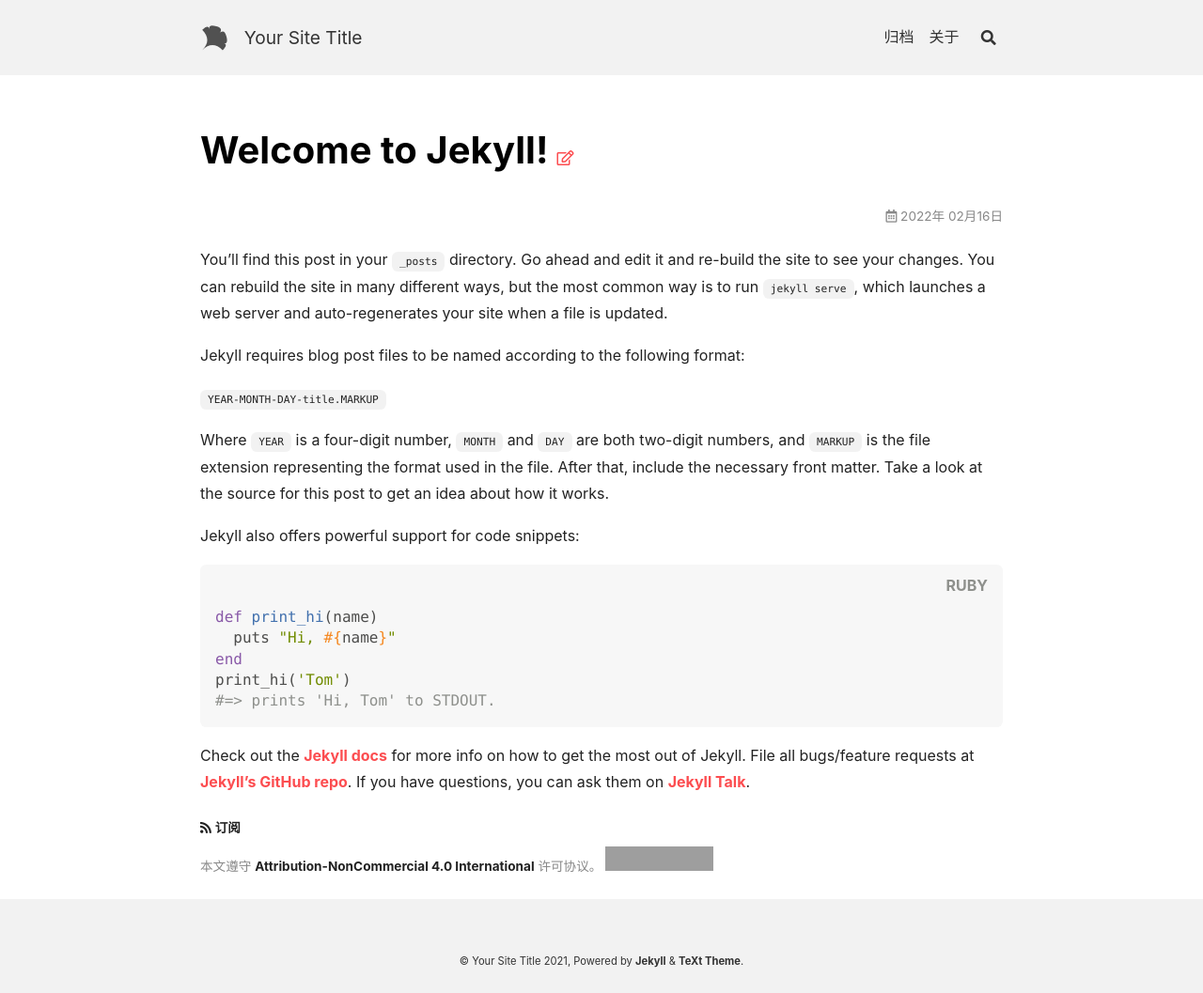
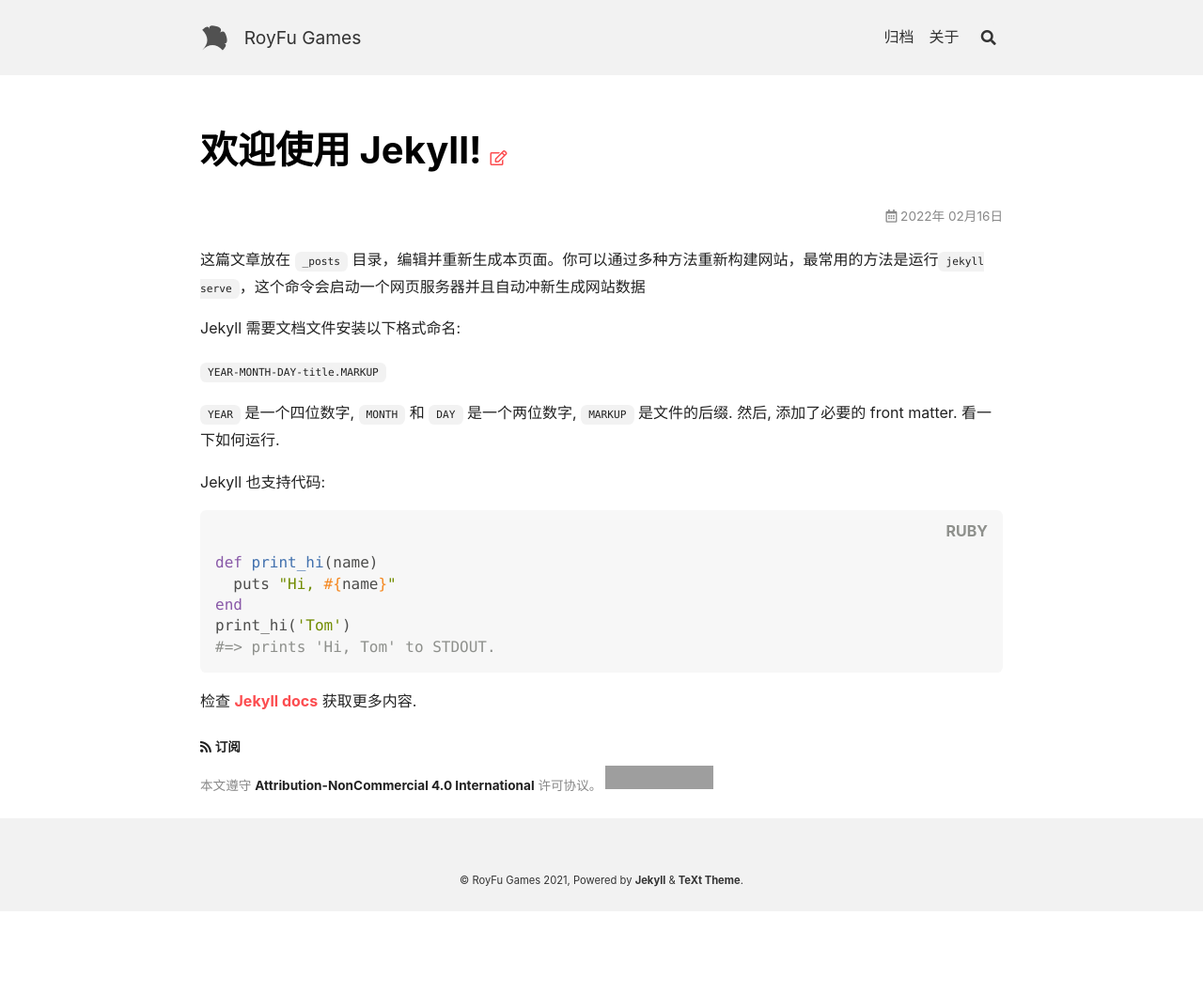
Before and after one commit to fuzhongqing/fuzhongqing.github.io, a Jekyll site: the page built from _posts/2022-02-16-welcome-to-jekyll.markdown, in a window 1280 px wide. Shown: the whole page at 94% size. Built offline with Jekyll 4.4.1, drawn with Linux system fonts in a browser that asks for light colours; nearby versions of some CDN libraries; after the commit the page ends 970 px from its top, so only the background shows below that; grey boxes are pictures that could not be loaded.

Commit message:
change lanuage to chinese
Signed-off-by: fuzhongqing <fuzhongqing1995@gmail.com>

```diff
--- a/_config.yml
+++ b/_config.yml
@@ -20,9 +20,9 @@ text_skin: default # "default" (default), "dark", "forest", "ocean", "chocolate"
 highlight_theme: default # "default" (default), "tomorrow", "tomorrow-night", "tomorrow-night-eighties", "tomorrow-night-blue", "tomorrow-night-bright"
 url     : # the base hostname & protocol for your site e.g. https://www.someone.com
 baseurl : # does not include hostname
-title   : Your Site Title
+title   : RoyFu Games
 description: > # this means to ignore newlines until "Language & timezone"
-  Your Site Description
+  My personal weblog
 
 
 ## => Language and Timezone
@@ -35,7 +35,7 @@ timezone: Asia/Shanghai
 ##############################
 author:
   type      : # "person" (default), "organization"
-  name      : Your Name
+  name      : Royfu
   url       :
   avatar    : # path or url of avatar image (square)
   bio       : I am an amazing person.
--- a/_layouts/home.html
+++ b/_layouts/home.html
@@ -31,6 +31,7 @@ articles:
   show_excerpt: true
   show_readmore: true
   show_info: true
+  type: brief
 ---
 <div class="layout--home">
   {%- include paginator.html -%}
--- a/_posts/2022-02-16-welcome-to-jekyll.markdown
+++ b/_posts/2022-02-16-welcome-to-jekyll.markdown
@@ -1,16 +1,16 @@
 ---
-title:  "Welcome to Jekyll!"
+title:  "欢迎使用 Jekyll!"
 date:   2022-02-16 14:37:40 +0800
 ---
-You’ll find this post in your `_posts` directory. Go ahead and edit it and re-build the site to see your changes. You can rebuild the site in many different ways, but the most common way is to run `jekyll serve`, which launches a web server and auto-regenerates your site when a file is updated.
+这篇文章放在 `_posts` 目录，编辑并重新生成本页面。你可以通过多种方法重新构建网站，最常用的方法是运行`jekyll serve`，这个命令会启动一个网页服务器并且自动冲新生成网站数据
 
-Jekyll requires blog post files to be named according to the following format:
+Jekyll 需要文档文件安装以下格式命名:
 
 `YEAR-MONTH-DAY-title.MARKUP`
 
-Where `YEAR` is a four-digit number, `MONTH` and `DAY` are both two-digit numbers, and `MARKUP` is the file extension representing the format used in the file. After that, include the necessary front matter. Take a look at the source for this post to get an idea about how it works.
+`YEAR` 是一个四位数字, `MONTH` 和 `DAY` 是一个两位数字, `MARKUP` 是文件的后缀. 然后, 添加了必要的 front matter. 看一下如何运行.
 
-Jekyll also offers powerful support for code snippets:
+Jekyll 也支持代码:
 
 {% highlight ruby %}
 def print_hi(name)
@@ -20,7 +20,7 @@ print_hi('Tom')
 #=> prints 'Hi, Tom' to STDOUT.
 {% endhighlight %}
 
-Check out the [Jekyll docs][jekyll-docs] for more info on how to get the most out of Jekyll. File all bugs/feature requests at [Jekyll’s GitHub repo][jekyll-gh]. If you have questions, you can ask them on [Jekyll Talk][jekyll-talk].
+检查 [Jekyll docs][jekyll-docs] 获取更多内容.
 
 [jekyll-docs]: https://jekyllrb.com/docs/home
 [jekyll-gh]:   https://github.com/jekyll/jekyll
```
